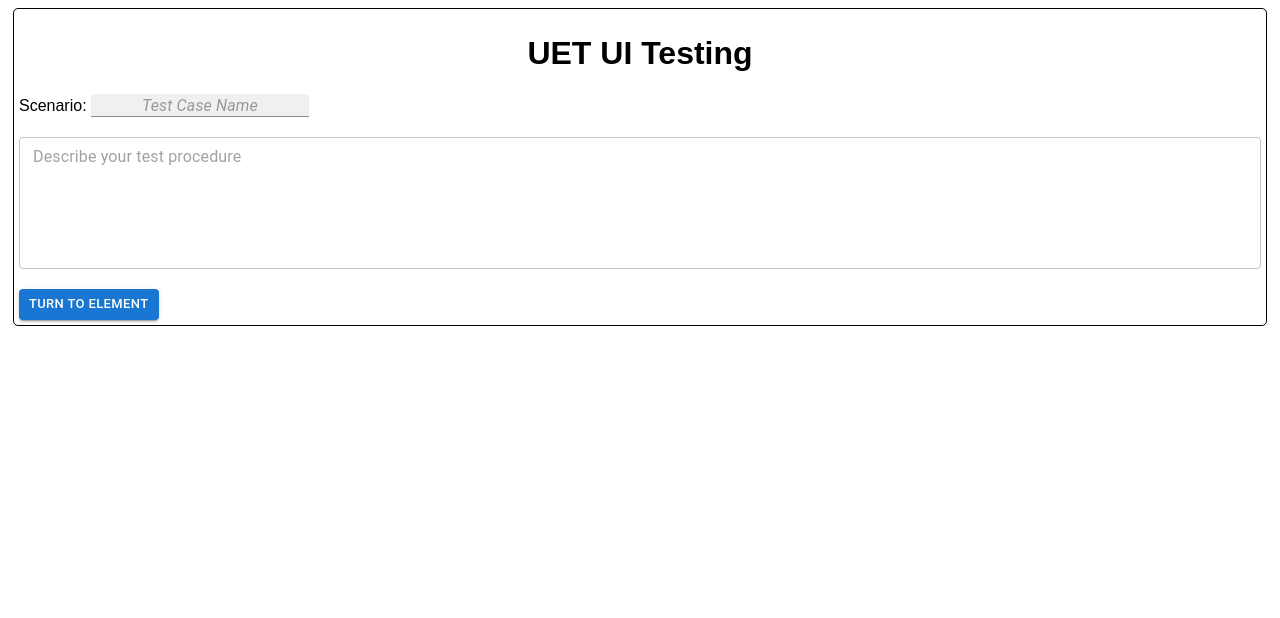
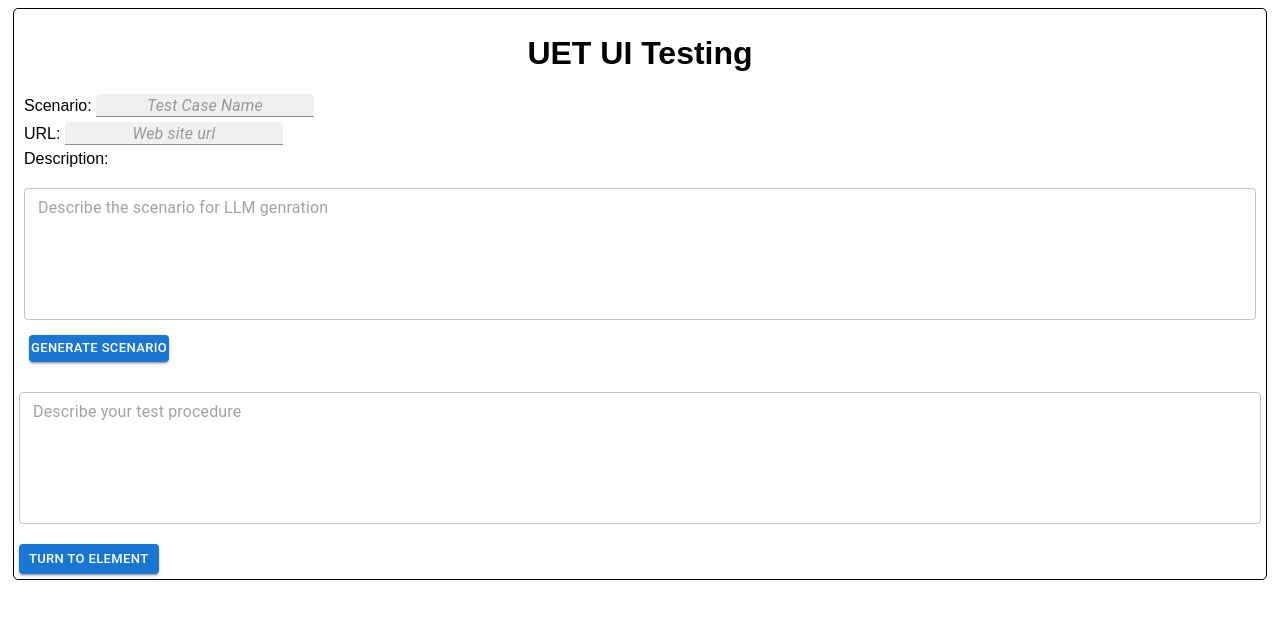
Before and after one commit to atsayu/UITestingFrontEnd, a React (Vite) app: page / in a window 1280 px wide. Shown: the top 618 px of the page. Built offline with nearby package versions, Linux system fonts and the light colour scheme; the HTML template or start-up script is replaced by a standard one.

Commit message:
Add description, url field for LLM integration

```diff
--- a/src/components/TestCase.jsx
+++ b/src/components/TestCase.jsx
@@ -1,4 +1,4 @@
-import { Button, Input, Switch, FilledInput } from "@mui/material";
+import { Button, TextField, FilledInput } from "@mui/material";
 
 import ArrowBackIosNewIcon from '@mui/icons-material/ArrowBackIosNew';
 import Backdrop from '@mui/material/Backdrop';
@@ -20,6 +20,8 @@ export function TestCase() {
     const [tempData, setTempData] = useState({});
     const [variableExpressions, setVariableExpressions] = useState([]);
     const [testScript, setTestScript] = useState();
+    const [url, setUrl] = useState('');
+    const [description, setDescription] = useState('');
 
     function changeName(e) {
         const newName = e.target.value;
@@ -137,6 +139,32 @@ export function TestCase() {
             setIsLoading(false);
         });
     }
+
+    function handleGenScenario() {
+        if (description === "") {
+            alert("Please input description");
+        } else {
+            //CALL API LLM
+            const body = {url, description};
+            fetch("LLM_API_URL", {
+                headers: {
+                    'content-type': 'application/json',
+                    'Access-Control-Allow-Origin': '*',
+                    'Access-Control-Allow-Methods': 'POST,PATCH,OPTIONS'
+                },
+                body: JSON.stringify(body),
+                method: "POST",
+            }).then((response) => {
+                return response.text();
+            }).then((data) => {
+                console.log(data);
+                setFlow(data);
+            }).catch(err => {
+                console.log("Error get scenario from LLM: ", err);
+                setIsLoading(false);
+            });
+        }
+    }
     return (
         <div style={{ border: '1px solid black', margin: '5px', padding: '5px', borderRadius: '5px', fontFamily: 'sans-serif' }}>
             <Backdrop
@@ -164,14 +192,43 @@ export function TestCase() {
                     </Button>
                 }
             </div>
+            <div style={{ margin: '5px' }}>
                 <span>Scenario: </span>
-            {/* <Input value={name} placeholder="Test Case Name" onChange={changeName} /> */}
                 <FilledInput
                     value={name}
                     placeholder="Test Case Name"
                     onChange={changeName}
                     inputProps={{ style: { textAlign: "center", fontStyle: "italic", padding: 0 } }}
                 />
+            </div>
+            <div style={{ margin: '5px' }}>
+                <span>URL: </span>
+                <FilledInput
+                    value={url}
+                    placeholder="Web site url"
+                    onChange={(e) => setUrl(e.target.value)}
+                    inputProps={{ style: { textAlign: "center", fontStyle: "italic", padding: 0 } }}
+                />
+            </div>
+            <div style={{ margin: '5px' }}>
+                <span>Description: </span>
+                <TextField
+                    value={description}
+                    size='small'
+                    onChange={(e) => setDescription(e.target.value)} variant='outlined'
+                    multiline rows={5} fullWidth
+                    placeholder='Describe the scenario for LLM genration'
+                    style={{ marginTop: '20px' }}
+                />
+            </div>
+            <Button style={{ margin: '10px', padding: '2px' }}
+                size="small" variant="contained"
+                onClick={handleGenScenario}
+            >
+                GENERATE SCENARIO
+            </Button>
+
+
             {
                 isInputTestData ?
                     <TestActionList actions={actions} variableExpressions={variableExpressions} tempData={tempData} changeTempData={changeTempData} addTestData={addTestData} />
--- a/src/components/TestOutline.jsx
+++ b/src/components/TestOutline.jsx
@@ -3,8 +3,12 @@ import { TextField, Button } from '@mui/material'
 export default function TestOutline({flow, setNewFlow, changeActionList}) {
     function turnFlowToAction() {
         const lines = flow.split("\n");
+        const preprocessedLines = lines.map((line) => {
+            return line.replace(/^[^a-zA-Z]+/, '').trim();
+        })
+        console.log(preprocessedLines);
         fetch("http://localhost:8081/parse-flow", {
-            body: JSON.stringify(lines),
+            body: JSON.stringify(preprocessedLines),
             headers: {
                 'content-type': 'application/json',
                 // 'charser': 'utf-8',
```
Lines whose indentation alone changed are shown as unchanged.
